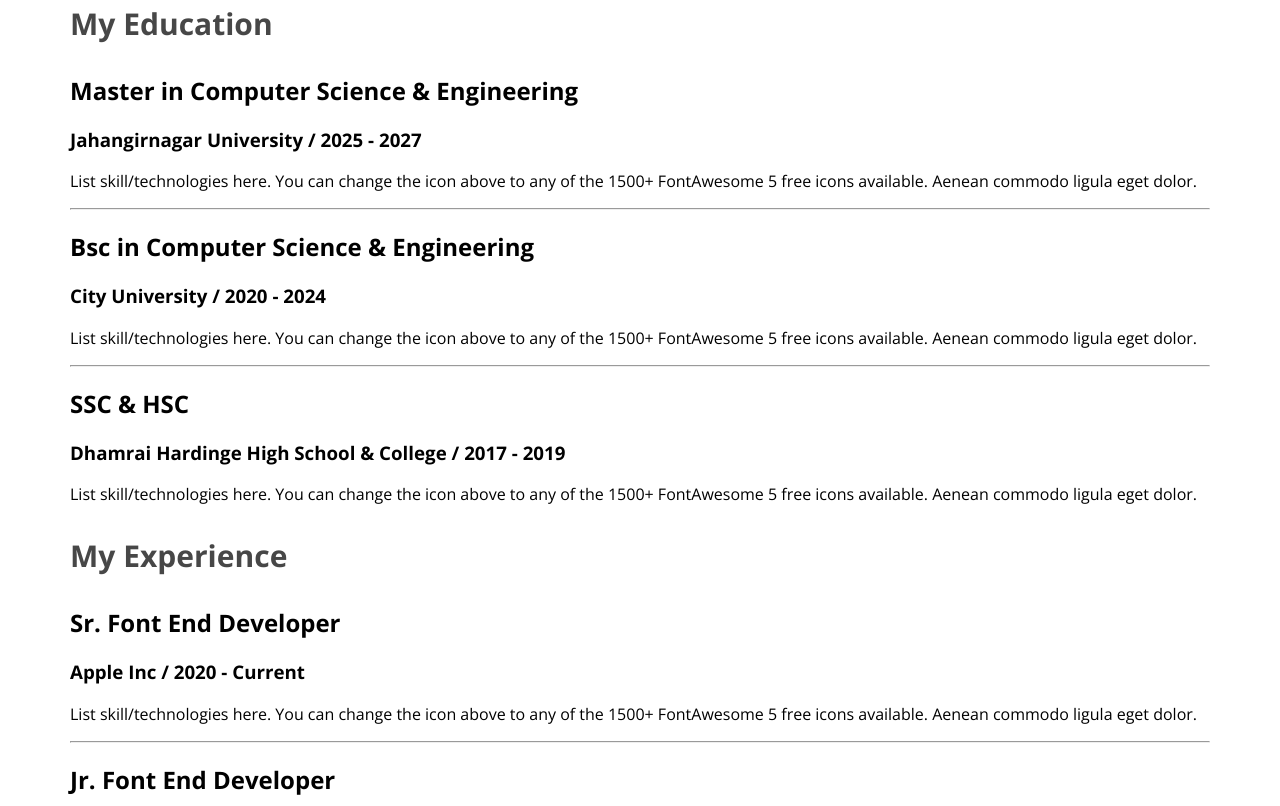
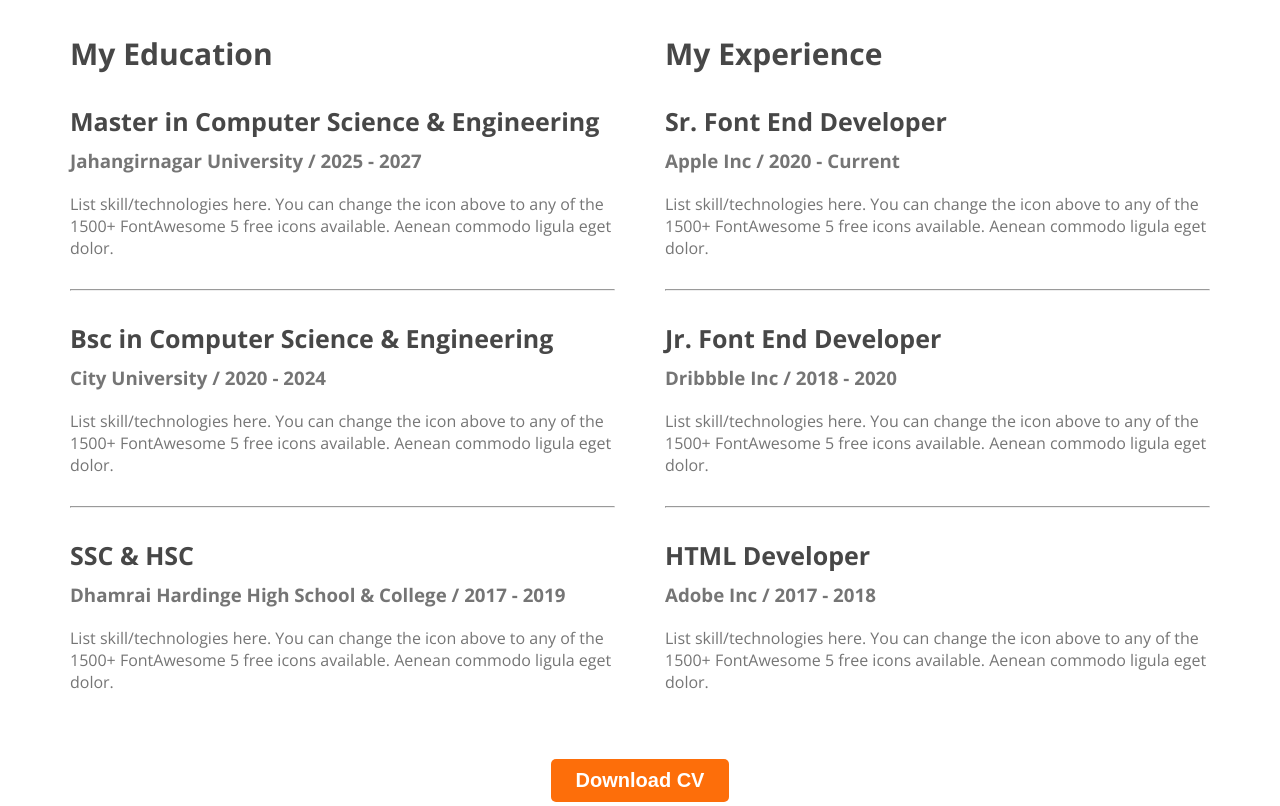
Before and after one commit to 14alim/developer-protfolio, a plain HTML site: page index.html in a window 1280 px wide. Shown: the part 2114-2920 px from the top of the page. Drawn offline with nearby package versions, Linux system fonts and the light colour scheme.

Commit message:
added resume full part

```diff
--- a/index.html
+++ b/index.html
@@ -154,6 +154,9 @@
                     </div>
                 </div>
             </div>
+            <div class="download-cv">
+                <button class="btn-primary">Download CV</button>
+            </div>
         </section>
     </main>
     <footer>
--- a/styles/protfolio.css
+++ b/styles/protfolio.css
@@ -163,3 +163,30 @@ main section {
     font-size: 30px;
     font-weight: 700;
 }
+
+.resume-container {
+    display: flex;
+    gap: 50px;
+}
+
+.resume-item-title {
+    color: #474747;
+    font-size: 25px;
+    font-weight: 700;
+    margin-bottom: 10px;
+}
+.resume-item-institute {
+    margin-bottom: 20px;
+    margin-top: 0px;
+}
+.resume-item-description,
+.resume-item-institute {
+    color: #757575;
+}
+.resume-container hr{
+    margin: 30px 0px;
+}
+.download-cv{
+    text-align: center;
+    margin-top: 50px;
+}
```
